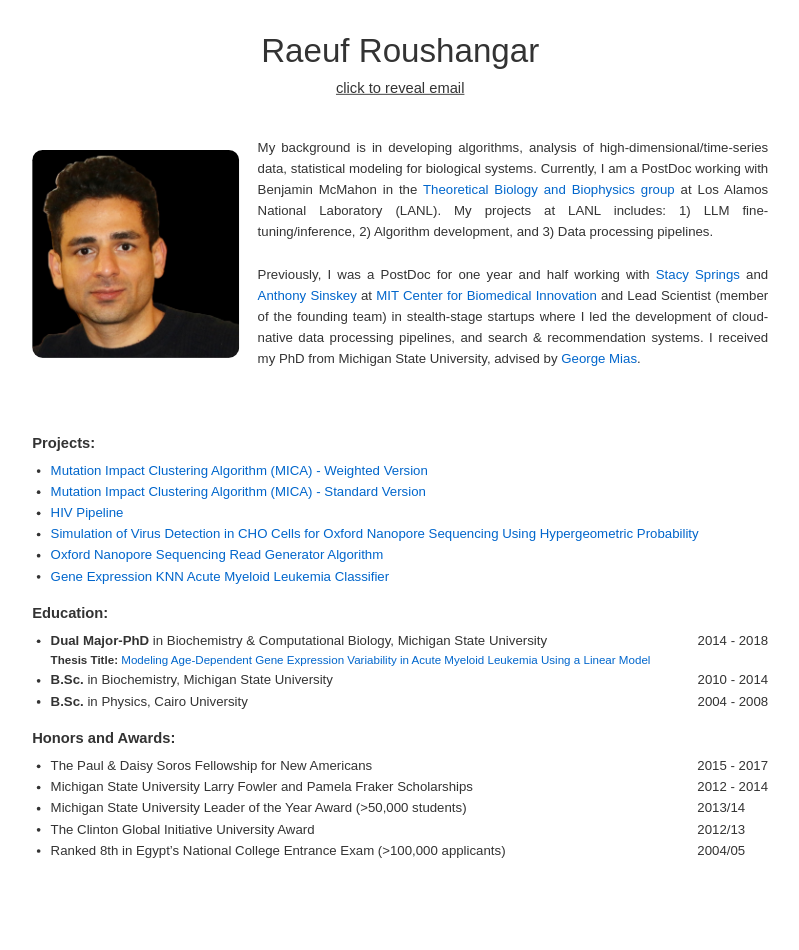
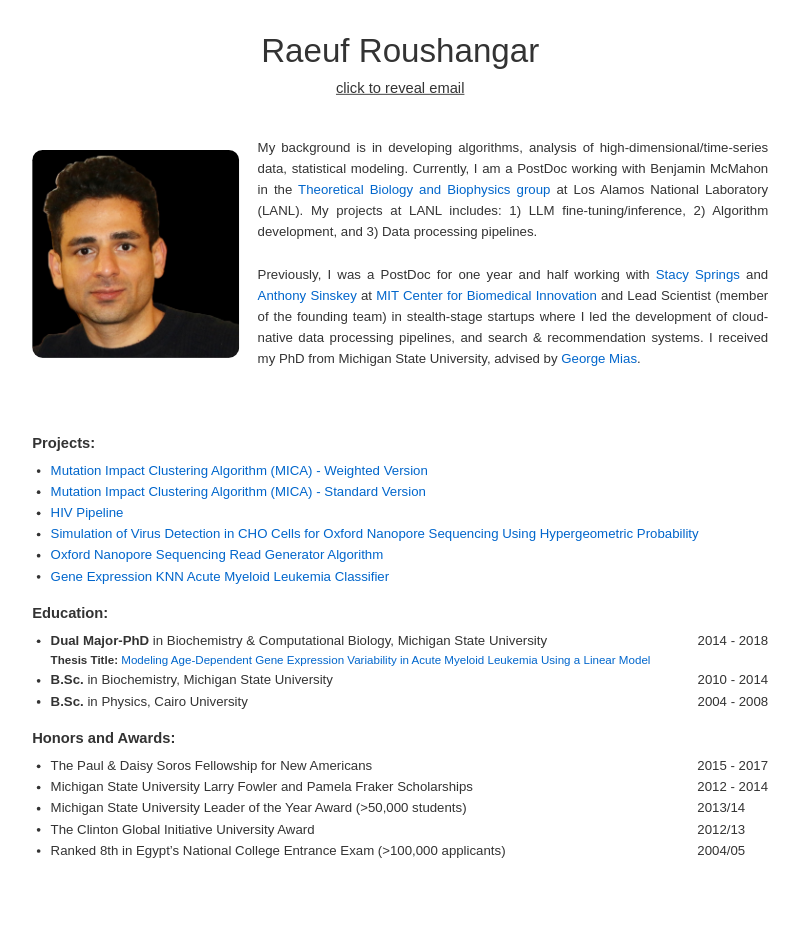
Before and after one commit to raeufroushangar/raeufroushangar.com, a Jekyll site: the page built from index.html, in a window 1280 px wide. Shown: the whole page, without its empty margins (207-1006 px from the left). Built offline with Jekyll 4.4.1, drawn with Linux system fonts in a browser that asks for light colours.

Commit message:
Updated description

```diff
--- a/index.html
+++ b/index.html
@@ -18,7 +18,7 @@ title: Home
   </div>
 
   <div style="max-width: 600px; font-size: 0.9em; text-align: justify;">
-    My background is in developing algorithms, analysis of high-dimensional/time-series data, statistical modeling for biological systems. Currently, I am a PostDoc working with Benjamin McMahon in the <a href="https://www.lanl.gov/org/ddste/aldsc/theoretical/theoretical-biology-biophysics/index.php" target="_blank">Theoretical Biology and Biophysics group</a> at Los Alamos National Laboratory (LANL)</a>. My projects at LANL includes: 1) LLM fine-tuning/inference, 2) Algorithm development, and 3) Data processing pipelines.
+    My background is in developing algorithms, analysis of high-dimensional/time-series data, statistical modeling. Currently, I am a PostDoc working with Benjamin McMahon in the <a href="https://www.lanl.gov/org/ddste/aldsc/theoretical/theoretical-biology-biophysics/index.php" target="_blank">Theoretical Biology and Biophysics group</a> at Los Alamos National Laboratory (LANL)</a>. My projects at LANL includes: 1) LLM fine-tuning/inference, 2) Algorithm development, and 3) Data processing pipelines.
     <br><br>
     Previously, I was a PostDoc for one year and half working with <a href="https://cbi.mit.edu/biographies/" target="_blank">Stacy Springs</a> and <a href="https://biology.mit.edu/profile/anthony-j-sinskey/" target="_blank">Anthony Sinskey</a> at <a href="https://cbi.mit.edu" target="_blank">MIT Center for Biomedical Innovation</a> and Lead Scientist (member of the founding team) in stealth-stage startups where I led the development of cloud-native data processing pipelines, and search & recommendation systems. I received my PhD from Michigan State University, advised by <a href="https://georgemias.org" target="_blank">George Mias</a>.
 
```
